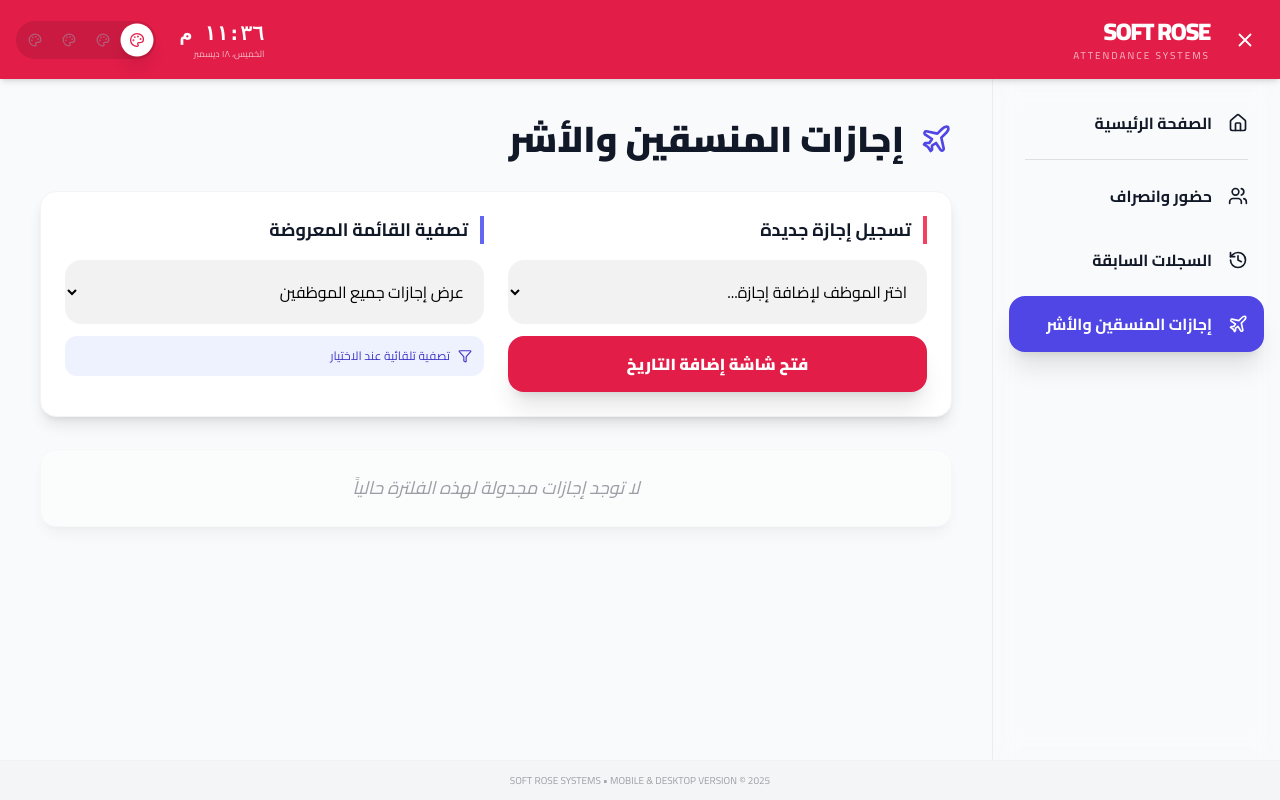
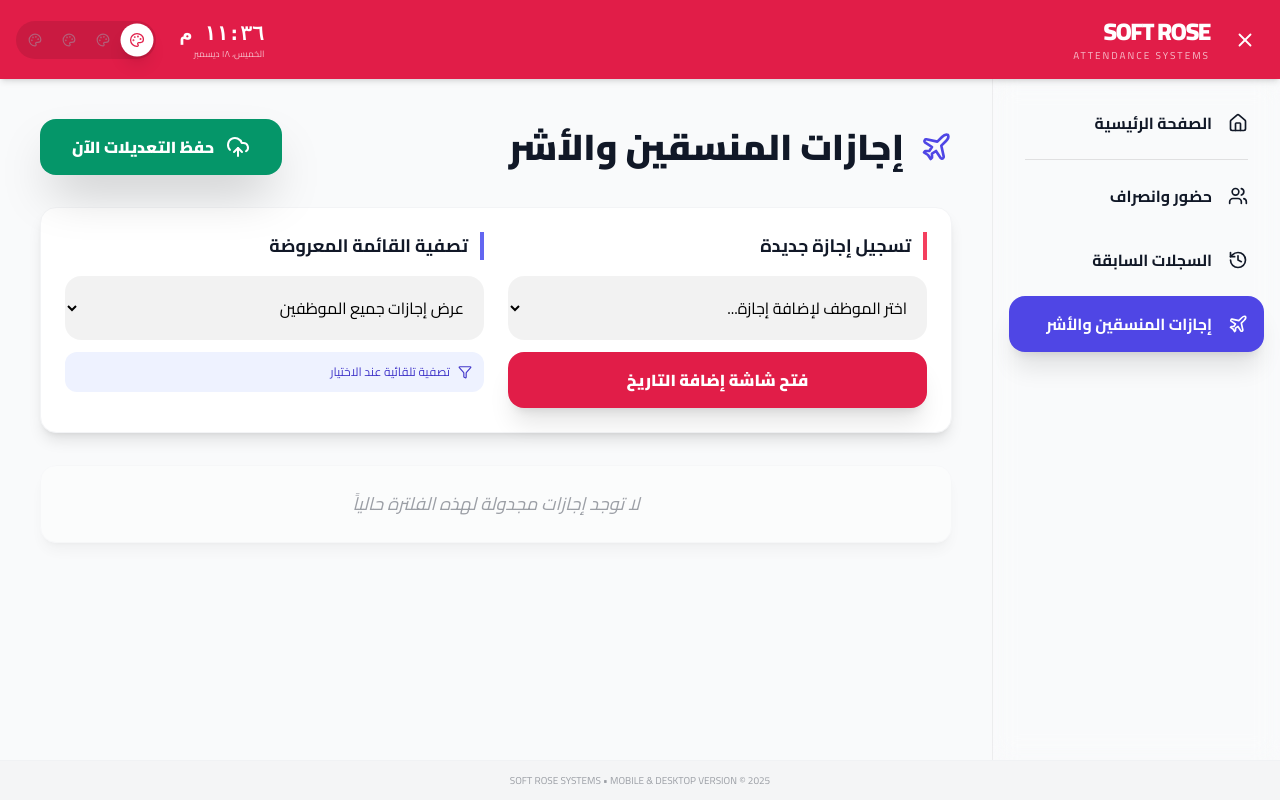
Before and after one commit to amirkokoaa-byte/hedor-wa-enseraf, a React (Vite) app: page / in a window 1280 px wide. Both pictures are taken after a click on the button "إجازات المنسقين والأشر". Built offline with nearby package versions, Linux system fonts and the light colour scheme.

Commit message:
feat: Add local storage persistence
Implement loading and saving of employee data, history, and vacations to/from local storage. This ensures data is retained across browser sessions, improving user experience and preventing data loss.

```diff
--- a/App.tsx
+++ b/App.tsx
@@ -24,7 +24,8 @@ import {
   AlertCircle,
   Share2,
   FileSpreadsheet,
-  Filter
+  Filter,
+  CloudUpload
 } from 'lucide-react';
 import { Employee, AttendanceRecord, ViewType, ThemeType, Vacation } from './types';
 import { INITIAL_EMPLOYEES } from './constants';
@@ -39,6 +40,7 @@ export default function App() {
   const [vacations, setVacations] = useState<Vacation[]>([]);
   const [currentTime, setCurrentTime] = useState(new Date());
   const [sidebarOpen, setSidebarOpen] = useState(window.innerWidth > 1024);
+  const [saveStatus, setSaveStatus] = useState<boolean>(false);
 
   // Form States
   const [selectedEmployeeId, setSelectedEmployeeId] = useState('');
@@ -62,6 +64,20 @@ export default function App() {
   const [historySearchName, setHistorySearchName] = useState('');
   const [historySearchDate, setHistorySearchDate] = useState('');
 
+  // Load Data from LocalStorage on Mount
+  useEffect(() => {
+    const savedEmployees = localStorage.getItem('sr_employees');
+    const savedHistory = localStorage.getItem('sr_history');
+    const savedVacations = localStorage.getItem('sr_vacations');
+    const savedTheme = localStorage.getItem('sr_theme');
+
+    if (savedEmployees) setEmployees(JSON.parse(savedEmployees));
+    if (savedHistory) setHistory(JSON.parse(savedHistory));
+    if (savedVacations) setVacations(JSON.parse(savedVacations));
+    if (savedTheme) setTheme(savedTheme as ThemeType);
+  }, []);
+
+  // Timer and Resize handlers
   useEffect(() => {
     const timer = setInterval(() => setCurrentTime(new Date()), 1000);
     const handleResize = () => {
@@ -74,6 +90,16 @@ export default function App() {
       window.removeEventListener('resize', handleResize);
     };
   }, []);
+
+  const handleSaveAll = () => {
+    localStorage.setItem('sr_employees', JSON.stringify(employees));
+    localStorage.setItem('sr_history', JSON.stringify(history));
+    localStorage.setItem('sr_vacations', JSON.stringify(vacations));
+    localStorage.setItem('sr_theme', theme);
+
+    setSaveStatus(true);
+    setTimeout(() => setSaveStatus(false), 2000);
+  };
 
   const changeView = (newView: ViewType) => {
     setView(newView);
@@ -165,7 +191,7 @@ export default function App() {
     setVacations([...vacations, newVacation]);
     setIsVacationModalOpen(false);
     setVacationDateInput('');
-    alert('تمت إضافة الإجازة بنجاح');
+    alert('تمت إضافة الإجازة بنجاح - لا تنسى الضغط على زر الحفظ النهائي');
   };
 
   const groupedHistory = useMemo(() => {
@@ -184,7 +210,6 @@ export default function App() {
     return groups;
   }, [history, historySearchName, historySearchDate]);
 
-  // Grouped Vacations Logic
   const groupedVacations = useMemo(() => {
     const filtered = vacationFilterId
       ? vacations.filter(v => v.employeeId === vacationFilterId)
@@ -239,6 +264,13 @@ export default function App() {
 
   return (
     <div className={`${getThemeClasses()} flex flex-col h-screen overflow-hidden`}>
+      {/* Save Notification */}
+      {saveStatus && (
+        <div className="fixed top-20 left-1/2 -translate-x-1/2 z-[200] bg-emerald-600 text-white px-6 py-3 rounded-full shadow-2xl flex items-center gap-2 animate-bounce">
+          <Check size={20}/> تم حفظ جميع البيانات بنجاح!
+        </div>
+      )}
+
       {/* Header */}
       <header className={`${getHeaderClasses()} p-3 md:p-4 flex justify-between items-center sticky top-0 z-50 transition-colors shadow-md`}>
         <div className="flex items-center gap-2 md:gap-4">
@@ -330,6 +362,11 @@ export default function App() {
                 <div className="flex flex-col sm:flex-row gap-3 md:gap-4">
                   <button onClick={() => changeView('VACATIONS')} className="flex-1 px-8 py-3 md:py-4 bg-indigo-600 text-white rounded-2xl font-bold shadow-lg active:scale-95 transition-transform">إدارة الإجازات</button>
                   <button onClick={() => changeView('ENTRY')} className="flex-1 px-8 py-3 md:py-4 bg-rose-600 text-white rounded-2xl font-bold shadow-lg active:scale-95 transition-transform">تسجيل الحضور</button>
+                </div>
+                <div className="mt-8 border-t pt-6 flex justify-center">
+                   <button onClick={handleSaveAll} className="flex items-center gap-2 bg-emerald-600/20 text-emerald-600 hover:bg-emerald-600 hover:text-white px-8 py-3 rounded-full font-bold transition-all active:scale-95">
+                     <Save size={18}/> حفظ كافة التغييرات الحالية
+                   </button>
                 </div>
               </div>
             </div>
@@ -517,8 +554,18 @@ export default function App() {
           )}
 
           {view === 'VACATIONS' && (
-            <div className="max-w-6xl mx-auto space-y-6 md:space-y-8 animate-in slide-in-from-bottom duration-500">
-              <h2 className="text-2xl md:text-4xl font-black flex items-center gap-4"><Plane className="text-indigo-600" size={32}/> إجازات المنسقين والأشر</h2>
+            <div className="max-w-6xl mx-auto space-y-6 md:space-y-8 animate-in slide-in-from-bottom duration-500 pb-24">
+              <div className="flex flex-col sm:flex-row justify-between items-start sm:items-center gap-4">
+                <h2 className="text-2xl md:text-4xl font-black flex items-center gap-4"><Plane className="text-indigo-600" size={32}/> إجازات المنسقين والأشر</h2>
+
+                {/* Save Button for Vacations */}
+                <button
+                  onClick={handleSaveAll}
+                  className="w-full sm:w-auto flex items-center justify-center gap-3 bg-emerald-600 text-white px-8 py-4 rounded-2xl font-black shadow-2xl hover:bg-emerald-700 active:scale-95 transition-all"
+                >
+                  <CloudUpload size={24}/> حفظ التعديلات الآن
+                </button>
+              </div>
 
               <div className={getCardClasses()}>
                 <div className="grid grid-cols-1 lg:grid-cols-2 gap-6">
@@ -552,7 +599,6 @@ export default function App() {
 
               {/* Grouped Scheduled Vacations */}
               <div className="space-y-8">
-                {/* Fixed 'Property map does not exist on type unknown' error by explicitly casting Object.entries(groupedVacations) */}
                 {Object.keys(groupedVacations).length > 0 ? (Object.entries(groupedVacations) as [string, Vacation[]][]).map(([cycleLabel, vacs]) => (
                   <div key={cycleLabel} className={getCardClasses()}>
                     <h3 className="text-lg font-black mb-4 pb-2 border-b border-black/5 text-indigo-600 flex items-center gap-2">
```
